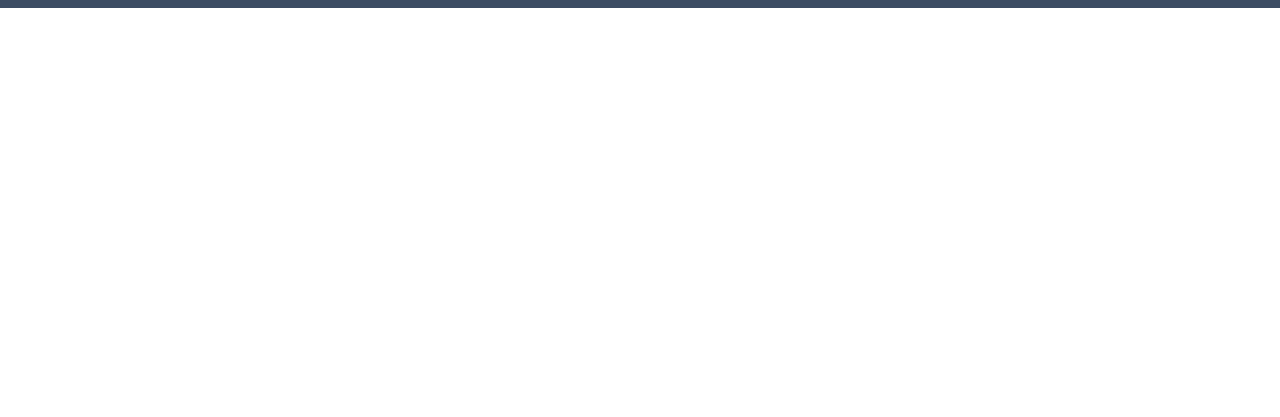
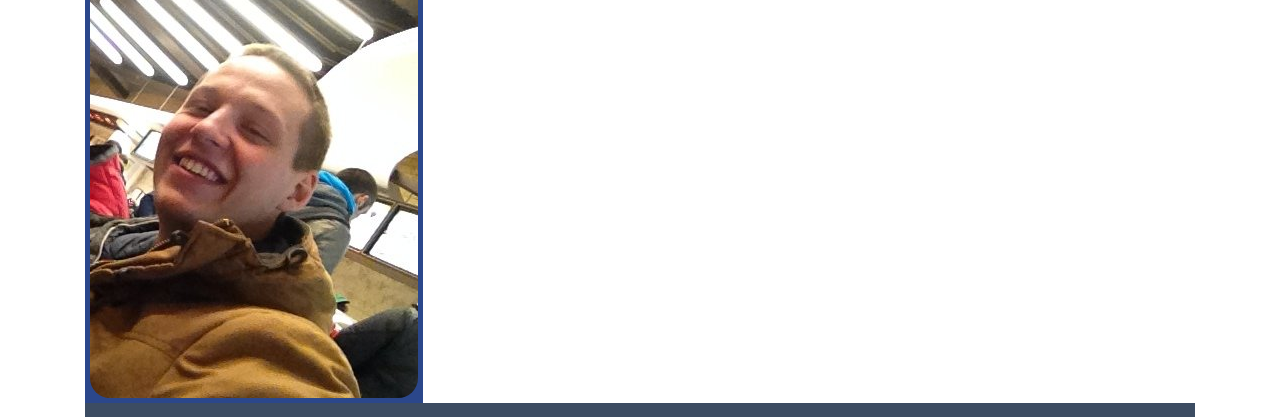
Before and after one commit to filimonich/rsschool-cv, a plain HTML site: page index.html in a window 1280 px wide. Shown: the part 147-564 px from the top of the page. Drawn offline with nearby package versions, Linux system fonts and the light colour scheme.

Commit message:
feat: add styles wrapper and add profile photo

```diff
--- a/index.html
+++ b/index.html
@@ -5,7 +5,7 @@
   <meta charset="UTF-8">
   <meta http-equiv="X-UA-Compatible" content="IE=edge">
   <meta name="viewport" content="width=device-width, initial-scale=1.0">
-  <link rel="icon" type="image/png" href="images/logo-SF.svg" />
+  <link rel="icon" type="image/png" href="images/svg/logo-SF.svg" />
   <link rel="stylesheet" href="https://cdnjs.cloudflare.com/ajax/libs/normalize/8.0.1/normalize.css"
     integrity="sha512-oHDEc8Xed4hiW6CxD7qjbnI+B07vDdX7hEPTvn9pSZO1bcRqHp8mj9pyr+8RVC2GmtEfI2Bi9Ke9Ass0as+zpg=="
     crossorigin="anonymous" referrerpolicy="no-referrer" />
@@ -13,7 +13,7 @@
   <title>Sergei Filimonov</title>
 </head>
 
-<body>
+<body class="wrapper">
   <header class="header">
     <nav class="menu">
       <ul class="menu__list">
@@ -30,19 +30,22 @@
 
   <main class="main">
     <div class="main__left">
-      <div class="hero__title">
-        <h1 class="hero__headline">Sergei Filimonov</h1>
-      </div>
       <div class="main__contents">
+        <div class="main__pic">
+          <img src="images/img/photo.jpeg" alt="Profile photo" class="main__img">
+        </div>
+        <div class="main__content"></div>
+        <div class="main__content"></div>
+        <div class="main__content"></div>
         <div class="main__content"></div>
         <div class="main__content"></div>
       </div>
     </div>
     <div class="main__right">
+      <div class="hero__title">
+        <h1 class="hero__headline">Sergei Filimonov</h1>
+      </div>
       <div class="main__contents">
-        <div class="main__content"></div>
-        <div class="main__content"></div>
-        <div class="main__content"></div>
         <div class="main__content"></div>
         <div class="main__content"></div>
       </div>
@@ -55,7 +58,7 @@
     </a>
     <p>2023</p>
     <a class="logo" href="https://rs.school/js-stage0/" target="_blank">
-      <img class="logo__img" src="images/rs_school_js.svg" alt="RS School">
+      <img class="logo__img" src="images/svg/rs_school_js.svg" alt="RS School">
     </a>
   </footer>
 
--- a/style.css
+++ b/style.css
@@ -136,6 +136,14 @@ header {
   background-color: #685ed60d;
 }
 
+.wrapper {
+  position: relative;
+  min-height: 100%;
+  max-width: 1110px;
+  width: 95%;
+  margin: 0 auto;
+}
+
 .menu__list {
   display: flex;
   justify-content: space-around;
@@ -160,12 +168,23 @@ header {
 }
 
 .main {
+  display: flex;
   background-color: #ffffff;
 }
 
 .logo__img {
   width: 86px;
   height: 32px;
+}
+
+.main__pic {
+  padding: 5px;
+  background-color: #2B478B;
+}
+
+.main__img {
+  display: block;
+  border-radius: 20px;
 }
 
 .footer {
```
Also changed, not shown: images/img/photo.jpeg (added), images/svg/logo-SF.svg (renamed from images/logo-SF.svg), images/svg/rs_school_js.svg (renamed from images/rs_school_js.svg).
